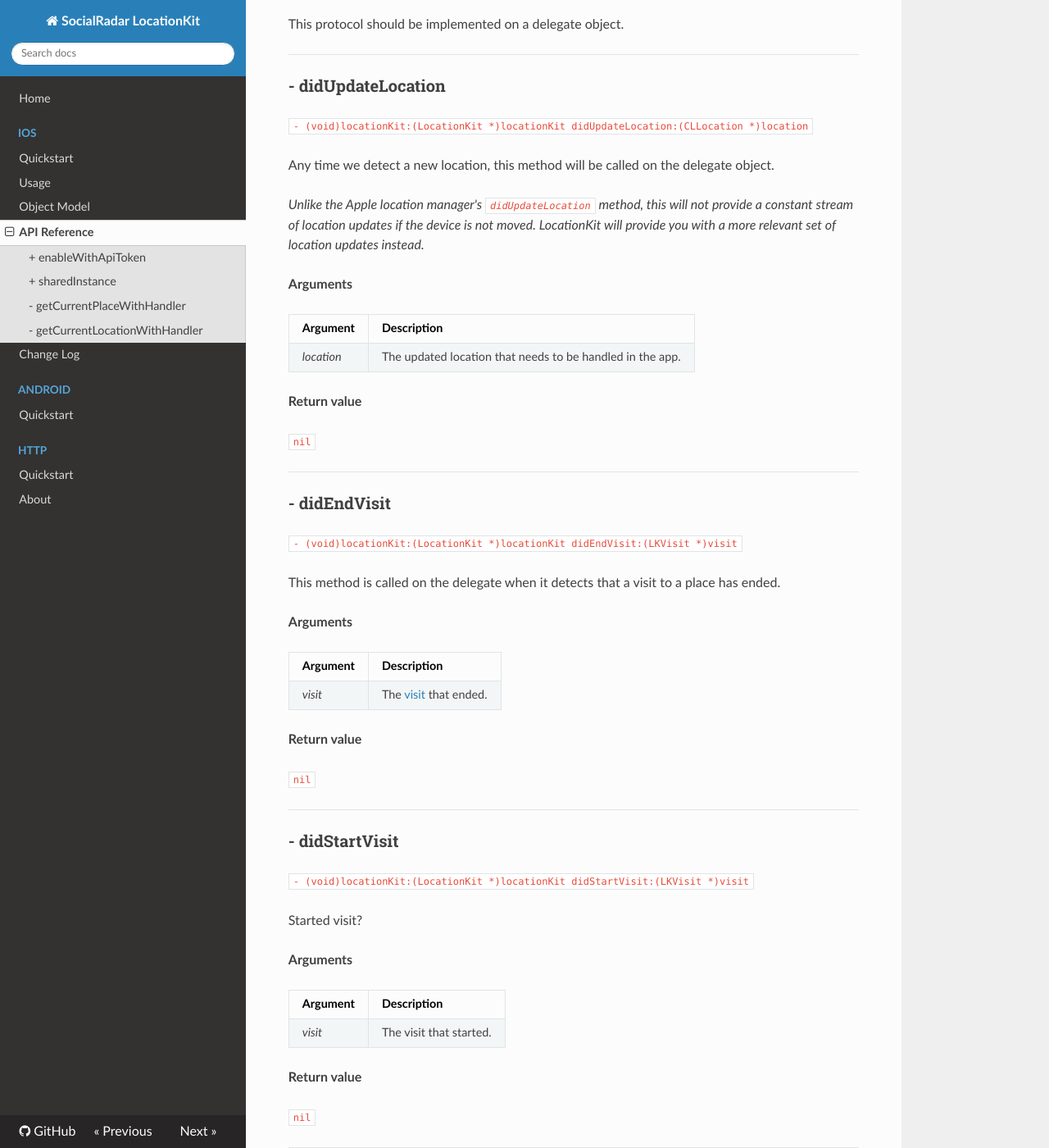
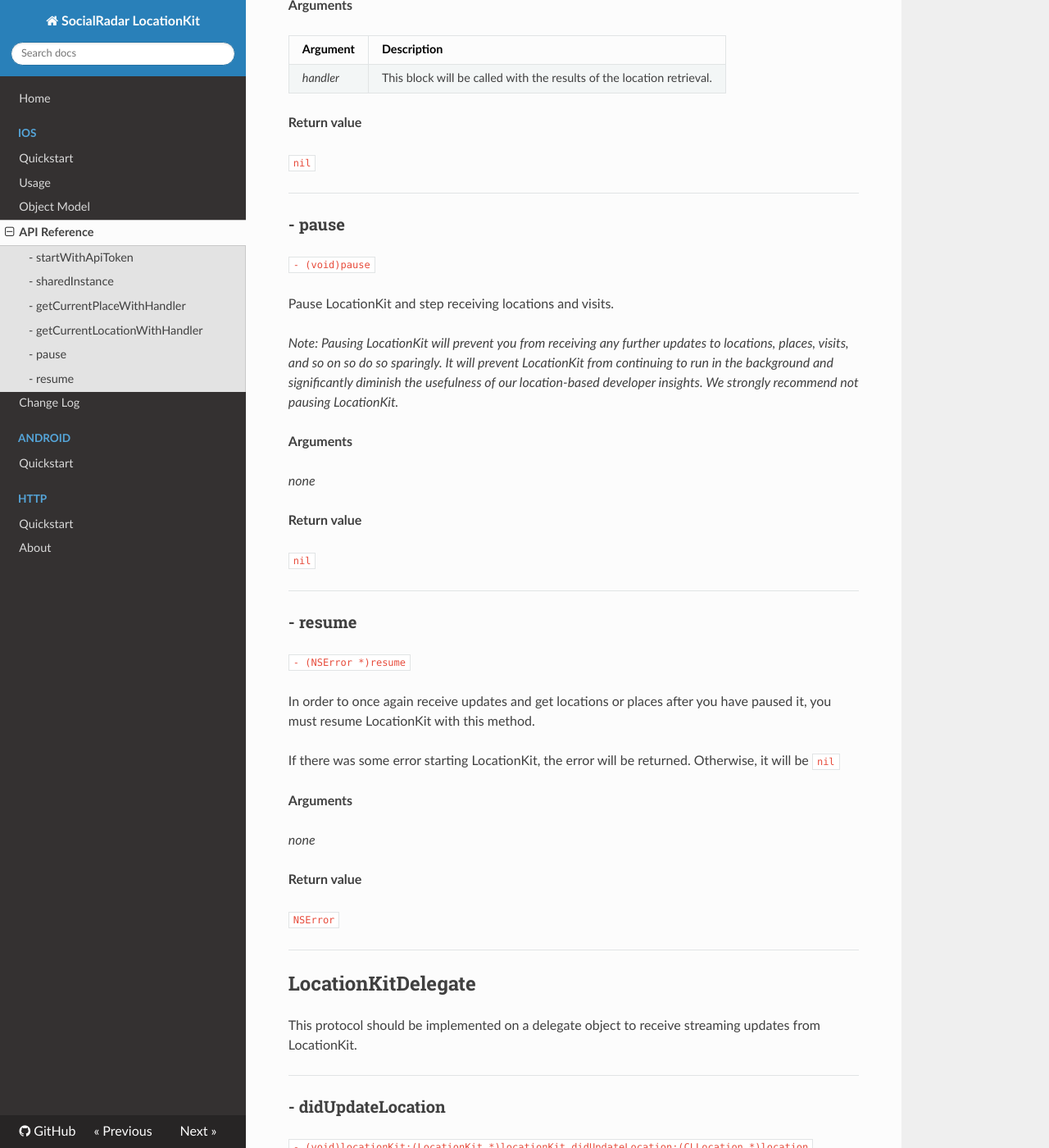
Before and after one commit to ShanaGlenzer/locationkit-docs, an MkDocs documentation site: the page built from docs/ios/api-reference.md, in a window 1280 px wide and 1400 px high, scrolled down 1809 px. Shown: the whole window at 82% size. Built offline with MkDocs 1.6.1, drawn with Linux system fonts in a browser that asks for light colours; nearby versions of some CDN libraries; old or Windows-style settings are respelled for this version of MkDocs; some of the changed text lies outside the part shown.

Commit message:
Fix API reference with the latest information

```diff
--- a/docs/ios/api-reference.md
+++ b/docs/ios/api-reference.md
@@ -2,18 +2,20 @@
 
 ***
 
-###+ enableWithApiToken
+###- startWithApiToken
 
-``+ (LocationKit *)enableWithApiToken:(NSString *)token andDelegate:(id <LocationKitDelegate>)delegate``
+``- (LocationKit *)startWithApiToken:(NSString *)token andDelegate:(id <LocationKitDelegate>)delegate``
 
-Enables LocationKit using an API token retrieved from the [developer portal](https://developer.socialradar.com). Optionally, you can specify an object that implements the [LocationKitDelegate](#locationkitdelegate) protocol; otherwise specify `nil`.
+Enables LocationKit using an API token retrieved from the [developer portal](https://developer.socialradar.com).
+
+Optionally, you can specify an object that implements the [LocationKitDelegate](#locationkitdelegate) protocol; otherwise specify `nil`.
 
 **Arguments**
 
 | Argument | Description |
 | --- | --- |
 | *token* | The API token retrieved from the developer portal. |
-| *delegate* | The object that serves as the delegate for LocationKit. |
+| *delegate* | The object that serves as the delegate for LocationKit (may be `nil`). |
 
 **Return value**
 
@@ -21,11 +23,20 @@
 
 ***
 
-###+ sharedInstance
+###- sharedInstance
 
-``+ (LocationKit *)sharedInstance``
+``- (LocationKit *)sharedInstance``
 
-Returns the initialized `LocationKit` object.
+Enables LocationKit using an API token retrieved from the [developer portal](https://developer.socialradar.com).
+
+Optionally, you can specify an object that implements the [LocationKitDelegate](#locationkitdelegate) protocol; otherwise specify `nil`.
+
+**Arguments**
+
+| Argument | Description |
+| --- | --- |
+| *token* | The API token retrieved from the developer portal. |
+| *delegate* | The object that serves as the delegate for LocationKit (may be `nil`). |
 
 **Return value**
 
@@ -69,9 +80,45 @@
 
 ***
 
+###- pause
+
+``- (void)pause``
+
+Pause LocationKit and step receiving locations and visits.
+
+*Note: Pausing LocationKit will prevent you from receiving any further updates to locations, places, visits, and so on so do so sparingly. It will prevent LocationKit from continuing to run in the background and significantly diminish the usefulness of our location-based developer insights. We strongly recommend not pausing LocationKit.*
+
+**Arguments**
+
+*none*
+
+**Return value**
+
+`nil`
+
+***
+
+###- resume
+
+``- (NSError *)resume``
+
+In order to once again receive updates and get locations or places after you have paused it, you must resume LocationKit with this method.
+
+If there was some error starting LocationKit, the error will be returned. Otherwise, it will be `nil`
+
+**Arguments**
+
+*none*
+
+**Return value**
+
+`NSError`
+
+***
+
 ##LocationKitDelegate
 
-This protocol should be implemented on a delegate object.
+This protocol should be implemented on a delegate object to receive streaming updates from LocationKit.
 
 ***
 
@@ -88,6 +135,26 @@
 | Argument | Description |
 | --- | --- |
 | *location* | The updated location that needs to be handled in the app. |
+
+**Return value**
+
+`nil`
+
+***
+
+###- didStartVisit
+
+``- (void)locationKit:(LocationKit *)locationKit didStartVisit:(LKVisit *)visit``
+
+This delegate method is called anytime LocationKit detects that a visit is starting. The criteria for a visit starting is something we are always optimizing, but it generally happens within a couple minutes of the device arriving at a new location.
+
+Once we gather enough location information and check with our database to retrieve information about this place, we call this delegate method.
+
+**Arguments**
+
+| Argument | Description |
+| --- | --- |
+| *visit* | The visit that started. |
 
 **Return value**
 
@@ -112,21 +179,3 @@
 `nil`
 
 ***
-
-###- didStartVisit
-
-``- (void)locationKit:(LocationKit *)locationKit didStartVisit:(LKVisit *)visit``
-
-Started visit?
-
-**Arguments**
-
-| Argument | Description |
-| --- | --- |
-| *visit* | The visit that started. |
-
-**Return value**
-
-`nil`
-
-***
```
